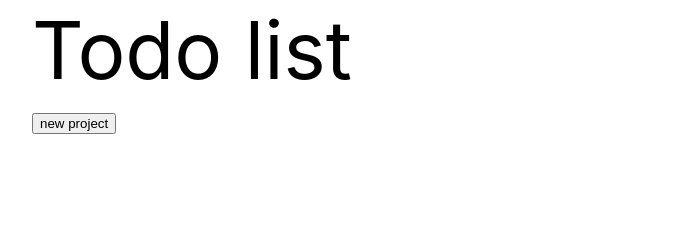
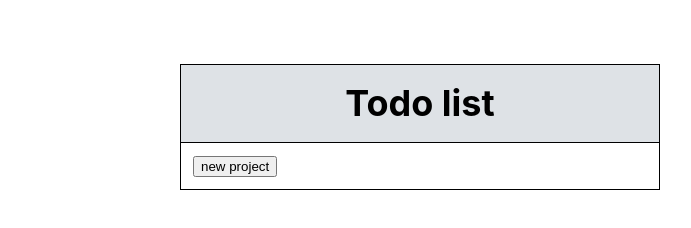
Before and after one commit to esteban90-dev/todo-list, a website built with webpack: page dist/index.html in a window 1280 px wide. Shown: the whole page, without its empty margins (220-911 px from the left). Built offline with nearby package versions, Linux system fonts and the light colour scheme.

Commit message:
style app container

```diff
--- a/dist/index.html
+++ b/dist/index.html
@@ -3,14 +3,15 @@
 <html>
   <head>
     <meta charset="utf-8">
+    <meta name="viewport" content="width=device-width, initial-scale=1, maximum-scale=1">
     <link rel="stylesheet" href="assets/styles/main.css">
     <title>Todo-List</title>
   </head>
 
   <body>
-    <div class="container max-width-7 m-auto">
-      <h1>Todo list</h1>
-      <div class="row">
+    <div class="container width-90 max-width-6 m-auto mt-3 mt-5_md bg-gray-300 border">
+      <h3 class="text-center fw-bold mt-3 mb-3">Todo list</h3>
+      <div class="row justify-center bg-white border-top">
         <div class="col-12" id="app"></div>
       </div>
     </div>
```
